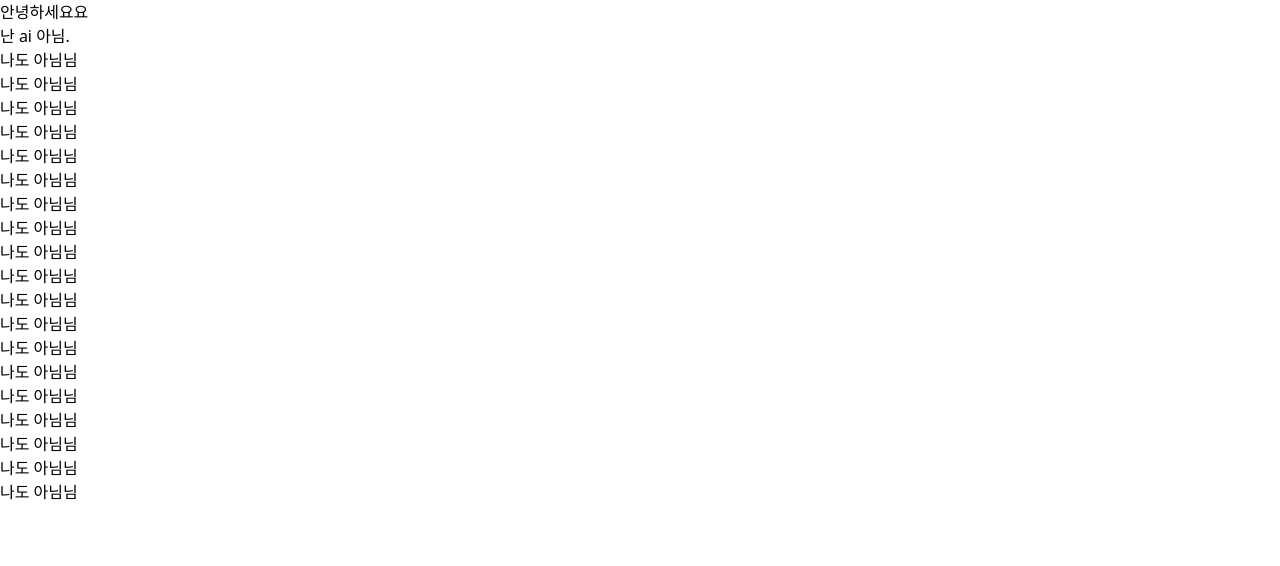
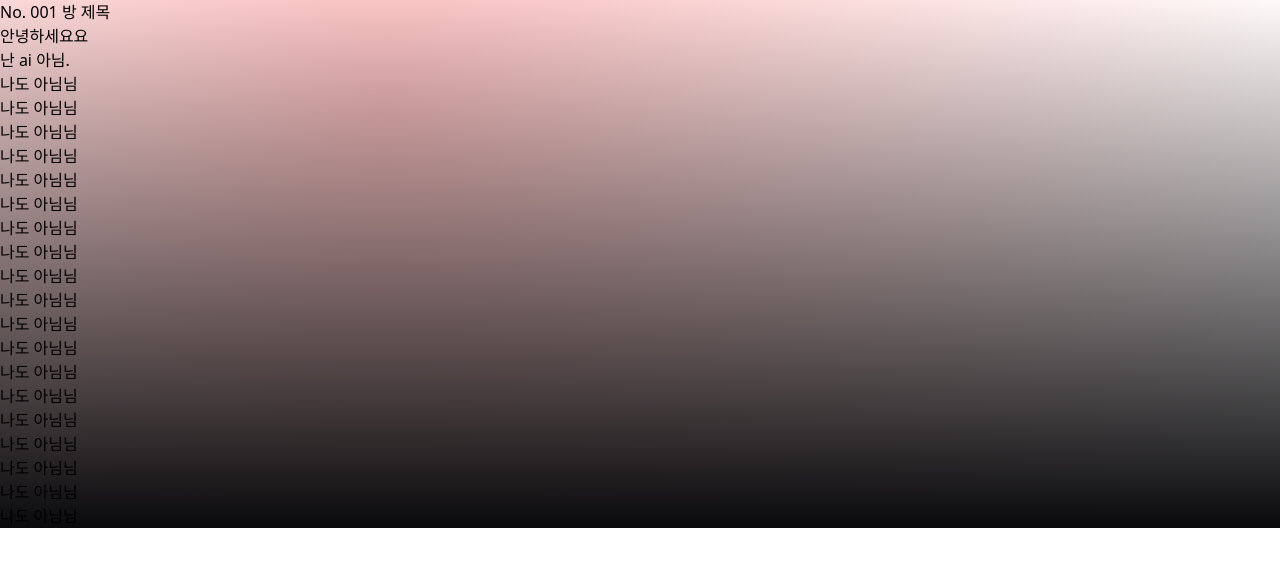
Before and after one commit to reasonyi/UndAIed, a React (Vite) app in the folder FE/: page /gamechats/2 in a window 1280 px wide. Shown: the top 566 px of the page. Built offline with nearby package versions, Linux system fonts and the light colour scheme.

Commit message:
feat: gamechat 페이지 기본 구조 구현

```diff
--- a/FE/src/index.css
+++ b/FE/src/index.css
@@ -13,11 +13,14 @@ html::-webkit-scrollbar {
   display: none; /* 크롬, 사파리, 오페라 등 웹킷 엔진 */
 }
 .chat-container {
-  @apply [&::-webkit-scrollbar]:w-2
-  [&::-webkit-scrollbar-track]:bg-gray-100
-  [&::-webkit-scrollbar-thumb]:bg-gray-300
-  dark:[&::-webkit-scrollbar-track]:bg-neutral-700
-  dark:[&::-webkit-scrollbar-thumb]:bg-neutral-500;
+  @apply [&::-webkit-scrollbar]:w-1
+  [&::-webkit-scrollbar-track]:bg-[#09122C]
+  [&::-webkit-scrollbar-thumb]:bg-[#872341];
+}
+
+.background-gradient {
+  background: linear-gradient(0deg, rgb(9, 9, 11), transparent),
+    radial-gradient(circle at 30% 20%, rgba(237, 71, 71, 0.351), transparent);
 }
 
 .header-style {
--- a/FE/src/pages/GameChats.tsx
+++ b/FE/src/pages/GameChats.tsx
@@ -35,10 +35,15 @@ function GameChats() {
   ]);
 
   return (
-    <div className="max-w-8xl mx-auto px-4 sm:px-4 md:px-6">
-      <div className="hidden lg:block fixed z-20 inset-0 left-[max(0px,calc(50%-45rem))] right-auto w-[18rem] pb-10 pl-6 pr-4 bg-slate-500 bg-opacity-50"></div>
+    <div className="bg-[#07070a]">
+      <div className="background-gradient max-w-8xl mx-auto px-4 sm:px-4 md:px-6">
+        <div className="hidden lg:block fixed z-20 inset-0 left-[max(0px,calc(50%-45rem))] right-auto w-[18rem] pb-10 pt-6 pl-6 pr-4">
+          <div className="w-full text-base flex justify-center items-center text-[white] bg-[rgb(7,7,10)] px-1.5 py-1 border-2 border-solid border-[#B4B4B4]">
+            No. 001 방 제목
+          </div>
+        </div>
         <div className="lg:pl-[18rem]">
-        <div className="max-w-3xl mx-auto xl:max-w-none xl:ml-0 xl:mr-[30rem] bg-lime-400 bg-opacity-50">
+          <div className="max-w-3xl mx-auto xl:max-w-none xl:ml-0 xl:mr-[28.5rem]">
             <div className="chat-container flex flex-col h-screen overflow-auto">
               {/* 메시지 리스트 영역 */}
               <div className="flex-1 p-4 md:p-6 xl:p-4">
@@ -46,15 +51,15 @@ function GameChats() {
                   <div
                     key={msg.id}
                     // 내가 보낸 메시지면 오른쪽 정렬, 상대방 메시지면 왼쪽 정렬
-                  className={`flex mb-2 ${
+                    className={`flex mb-4 ${
                       msg.isMine ? "justify-end" : "justify-start"
                     }`}
                   >
                     <div
-                    className={`max-w-xs p-2 rounded-lg ${
+                      className={`max-w-xs p-2 leading-5 bg-[rgb(9,9,11)] text-[white] text-base border-2 border-solid border-[#fd3c2f]/60 shadow-[0px_0px_14px_rgba(253,60,47,0.25)] ${
                         msg.isMine
-                        ? "bg-blue-500 text-white"
-                        : "bg-gray-200 text-black"
+                          ? "rounded-b-lg rounded-tl-lg"
+                          : "rounded-b-lg rounded-tr-lg"
                       }`}
                     >
                       {msg.text}
@@ -62,7 +67,8 @@ function GameChats() {
                   </div>
                 ))}
               </div>
-            <div className="fixed z-20 right-[max(0px,calc(50%-45rem))] w-[30rem] pt-2 hidden xl:block ml-6 h-screen bg-amber-500 bg-opacity-50"></div>
+              <div className="fixed z-20 right-[max(0px,calc(50%-45rem))] w-[30rem] pt-2 hidden xl:block h-screen bg-black bg-opacity-40"></div>
+            </div>
           </div>
         </div>
       </div>
```
Lines whose indentation alone changed are shown as unchanged.
